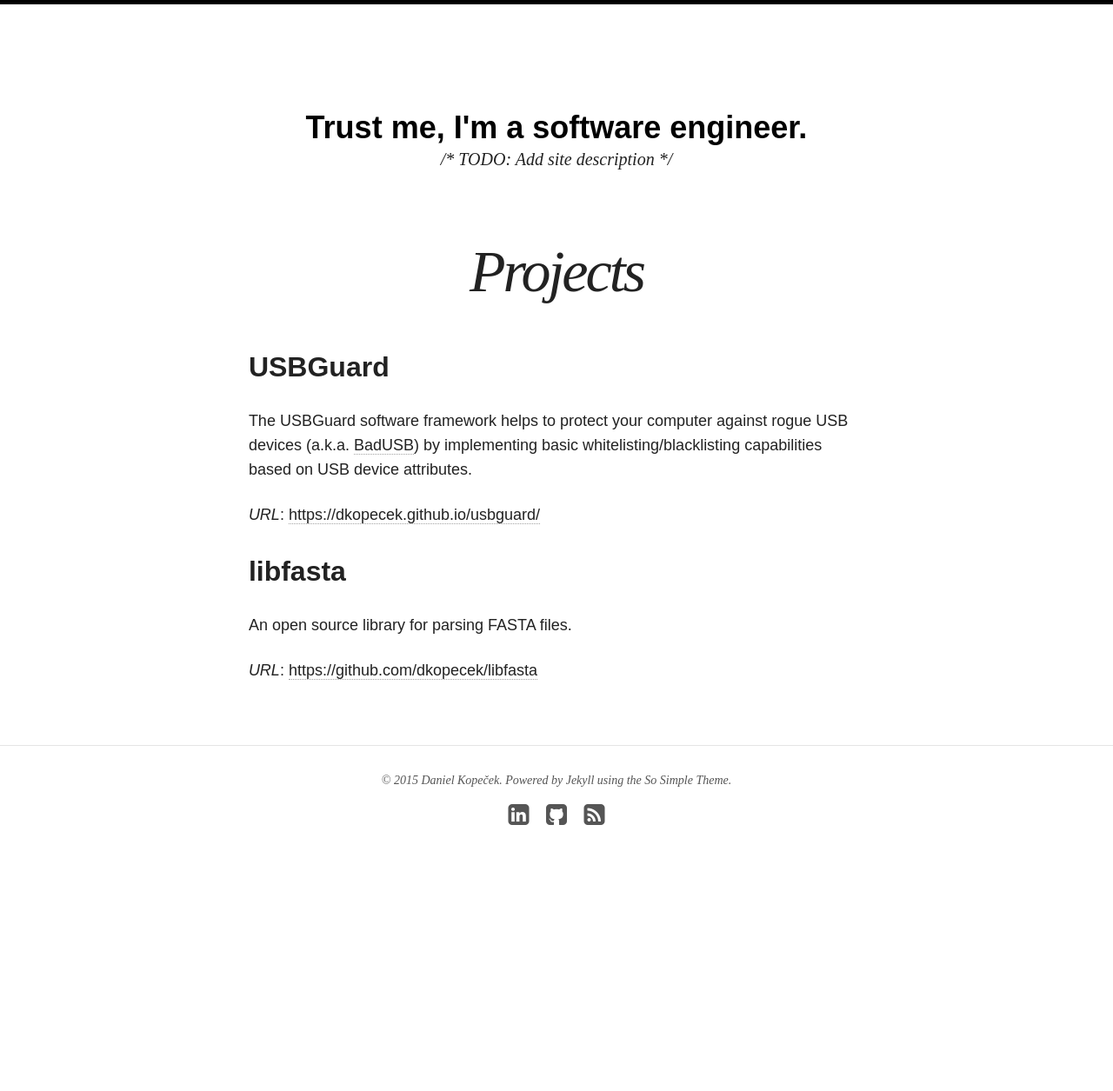
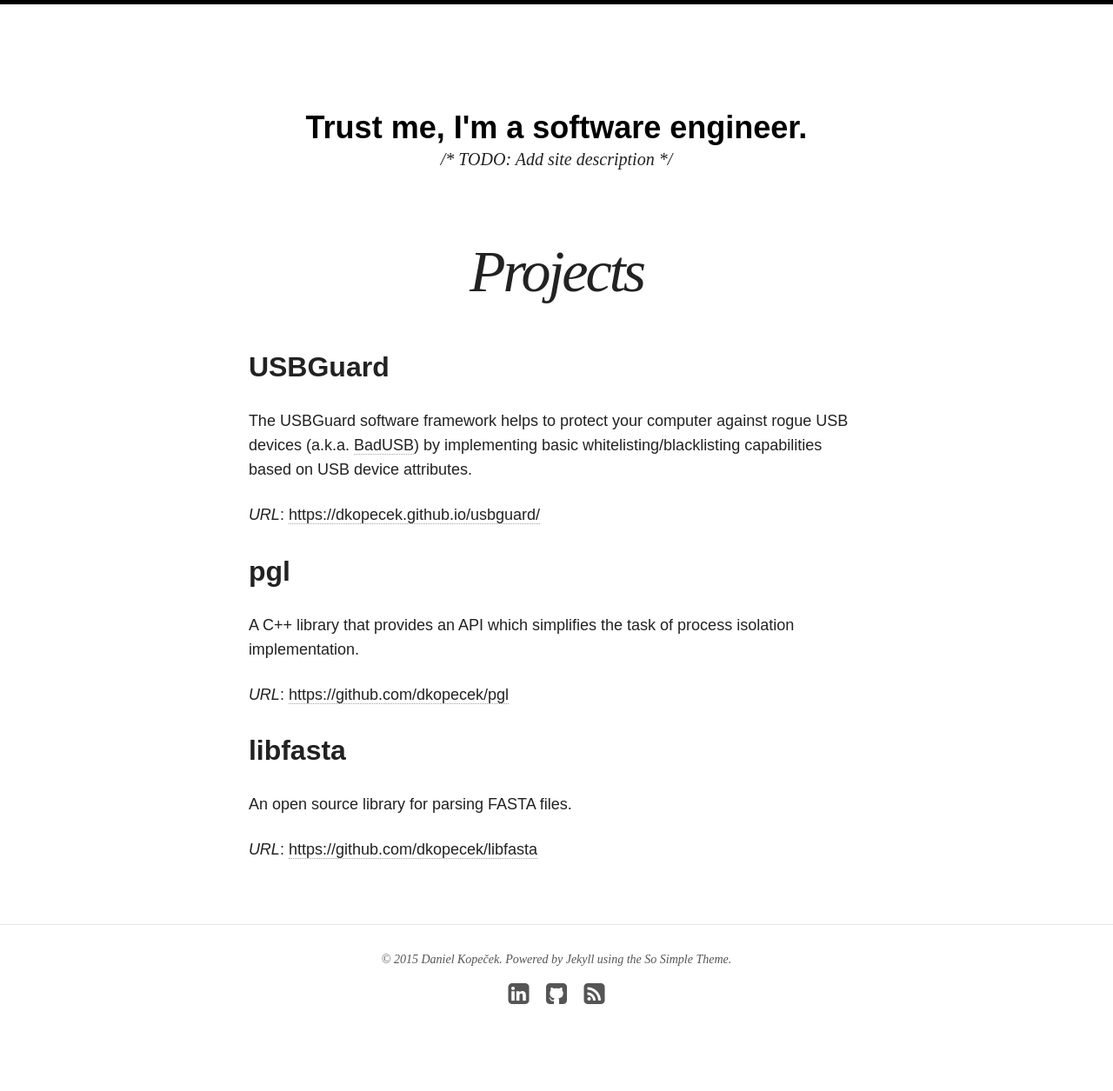
Before and after one commit to dkopecek/dkopecek.github.io, a Jekyll site: the page built from projects/index.md, in a window 1280 px wide. Shown: the whole page at 87% size. Built offline with Jekyll 4.4.1, drawn with Linux system fonts in a browser that asks for light colours; nearby versions of some CDN libraries; before the commit the page ends 1049 px from its top, so only the background shows below that.

Commit message:
Added pgl to projects

```diff
--- a/projects/index.md
+++ b/projects/index.md
@@ -10,6 +10,12 @@ The USBGuard software framework helps to protect your computer against rogue USB
 
 *URL*: [https://dkopecek.github.io/usbguard/](https://dkopecek.github.io/usbguard/)
 
+## [pgl](https://github.com/dkopecek/pgl)
+
+A C++ library that provides an API which simplifies the task of process isolation implementation.
+
+*URL*: [https://github.com/dkopecek/pgl](https://github.com/dkopecek/pgl)
+
 ## [libfasta](https://github.com/dkopecek/libfasta)
 
 An open source library for parsing FASTA files.
```
